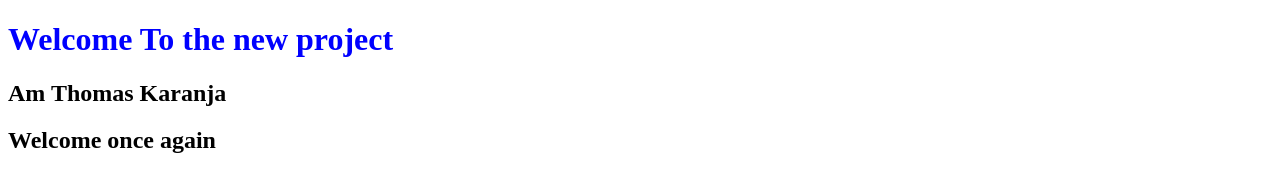
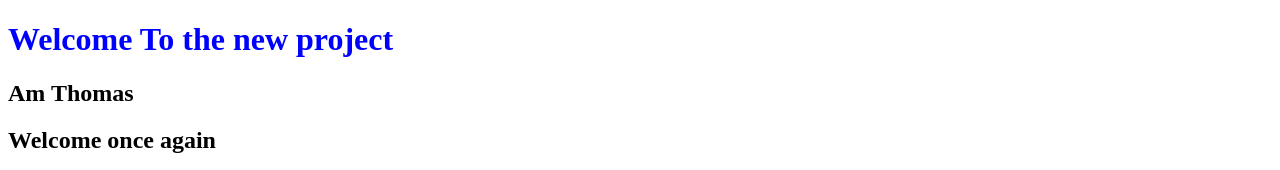
Before and after one commit to GakinyaTom/toma, a plain HTML site: page index.html in a window 1280 px wide. Shown: the top 170 px of the page. Drawn offline with Linux system fonts and the light colour scheme.

Commit message:
Update index.html

```diff
--- a/index.html
+++ b/index.html
@@ -8,7 +8,7 @@
 </head>
 <body>
     <h1 style="color : blue;" >Welcome To the new project</h1>
-    <h2>Am Thomas Karanja</h2>
+    <h2>Am Thomas </h2>
     <h2>Welcome once again</h2>
     <p>Lorem ipsum dolor sit, amet consectetur adipisicing elit. Consequuntur incidunt fugiat maiores nesciunt ratione aliquid eius obcaecati facere aut, cum facilis quibusdam quas optio, consectetur ullam cupiditate soluta excepturi nisi.</p>
 
```
